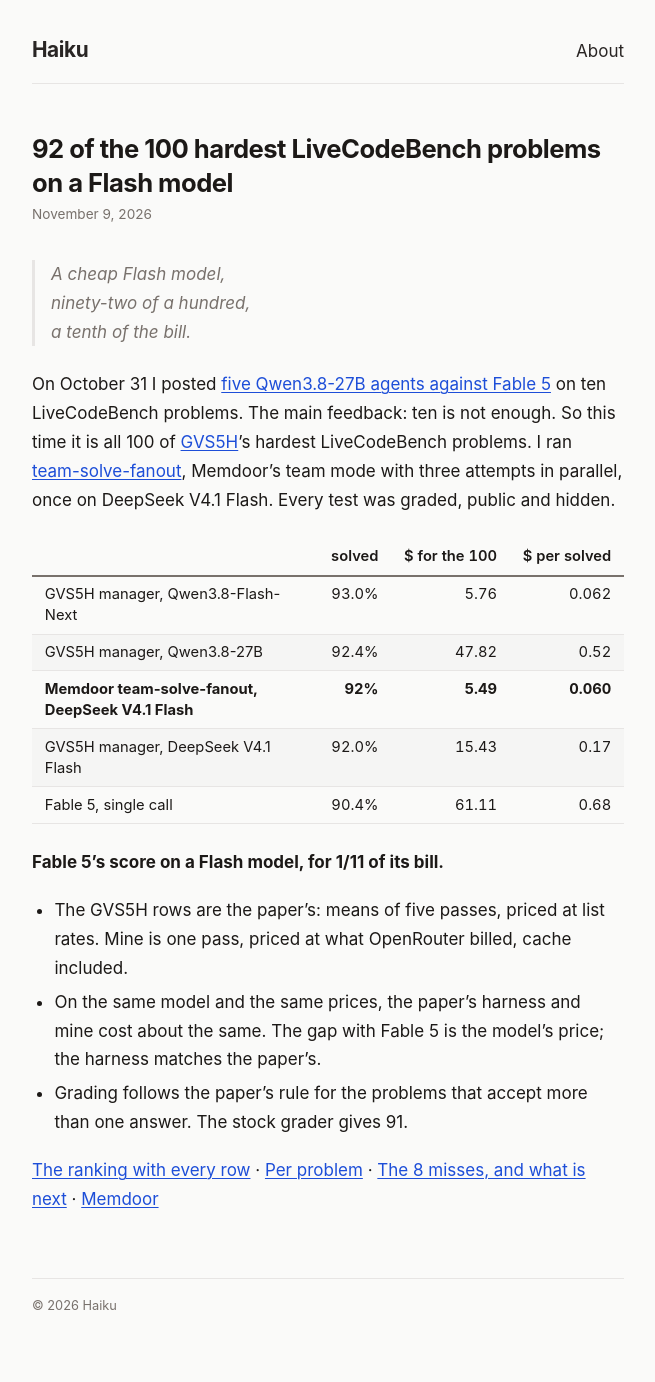
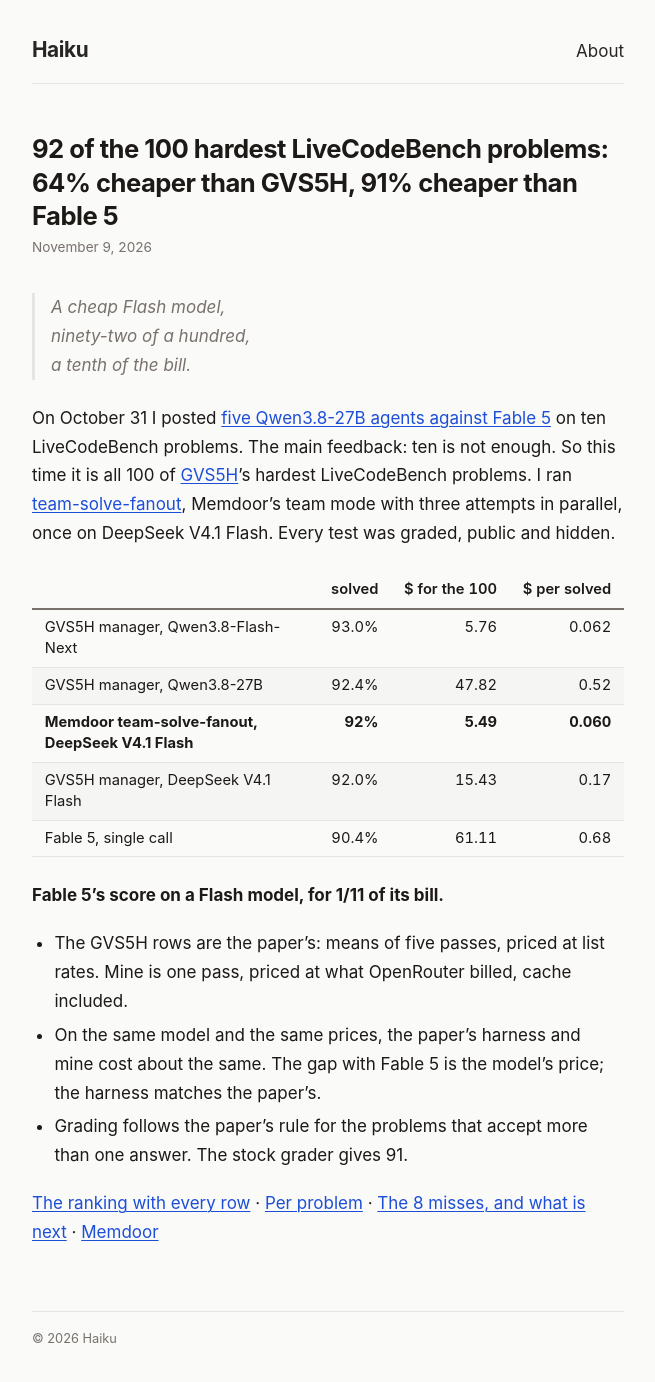
Before and after one commit to guregodevo/guregodevo.github.io, a Jekyll site: the page built from _posts/2026-11-09-92-of-100-on-a-flash-model.md, in a window 1280 px wide. Shown: the whole page, without its empty margins (312-967 px from the left). Built offline with Jekyll 4.4.1, drawn with Linux system fonts in a browser that asks for light colours; before the commit the page ends 1349 px from its top, so only the background shows below that.

Commit message:
Title: 64% cheaper than GVS5H, 91% cheaper than Fable 5

```diff
--- a/_posts/2026-11-09-92-of-100-on-a-flash-model.md
+++ b/_posts/2026-11-09-92-of-100-on-a-flash-model.md
@@ -1,6 +1,6 @@
 ---
 layout: post
-title: "92 of the 100 hardest LiveCodeBench problems on a Flash model"
+title: "92 of the 100 hardest LiveCodeBench problems: 64% cheaper than GVS5H, 91% cheaper than Fable 5"
 date: 2026-11-09
 ---
 
```
